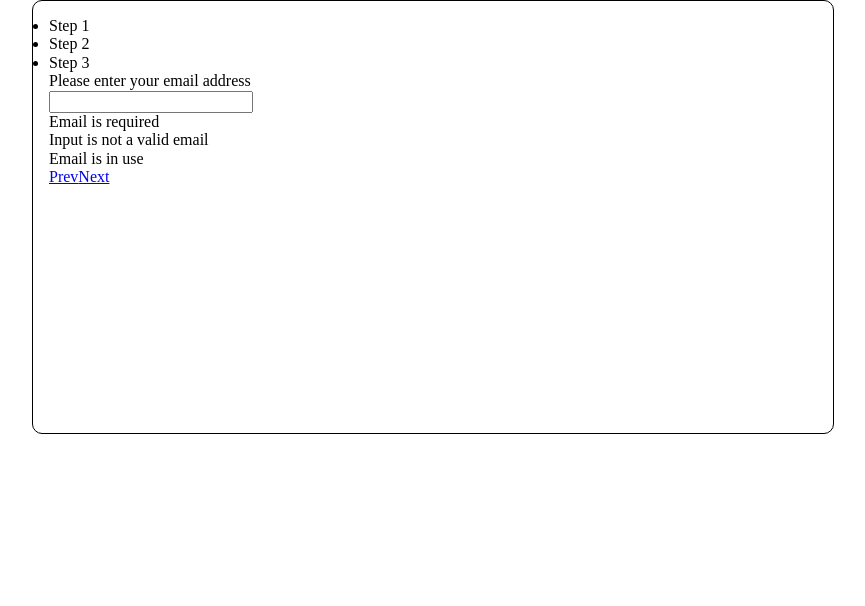
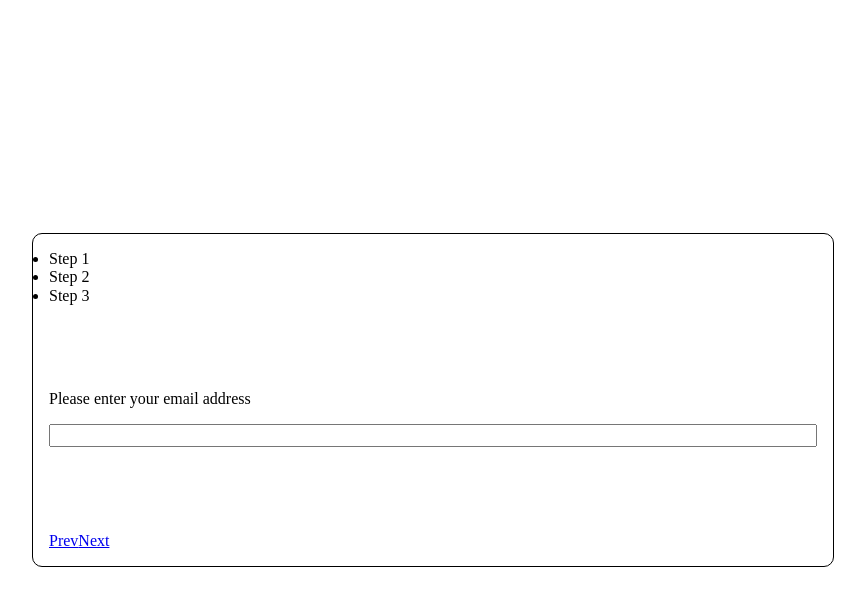
Before and after one commit to chiptus/sample-react-form, a React app: page /step1 in a window 1280 px wide. Shown: the whole page, without its empty margins (207-1072 px from the left). Built offline with nearby package versions, Linux system fonts and the light colour scheme.

Commit message:
center layout

```diff
--- a/src/components/form-layout.js
+++ b/src/components/form-layout.js
@@ -6,7 +6,7 @@
 import "./form-layout.css";
 
 export default ({ children, currentStep }) => (
-  <form className="form-layout">
+  <form className="formLayout">
     <ProgressBar currentStep={currentStep} />
     {children}
     <NavigationBar currentStep={currentStep} />
--- a/src/index.css
+++ b/src/index.css
@@ -5,6 +5,10 @@
 
 body {
   font-size: 16px;
+
+  display: flex;
+  justify-content: center;
+  align-items: center;
 }
 
 a[disabled] {
@@ -15,7 +19,7 @@
 #app {
   width: 60%;
   margin: auto;
-  height: 400px;
+  height: 300px;
   border: 1px solid;
   border-radius: 10px;
   padding: 1em;
```
